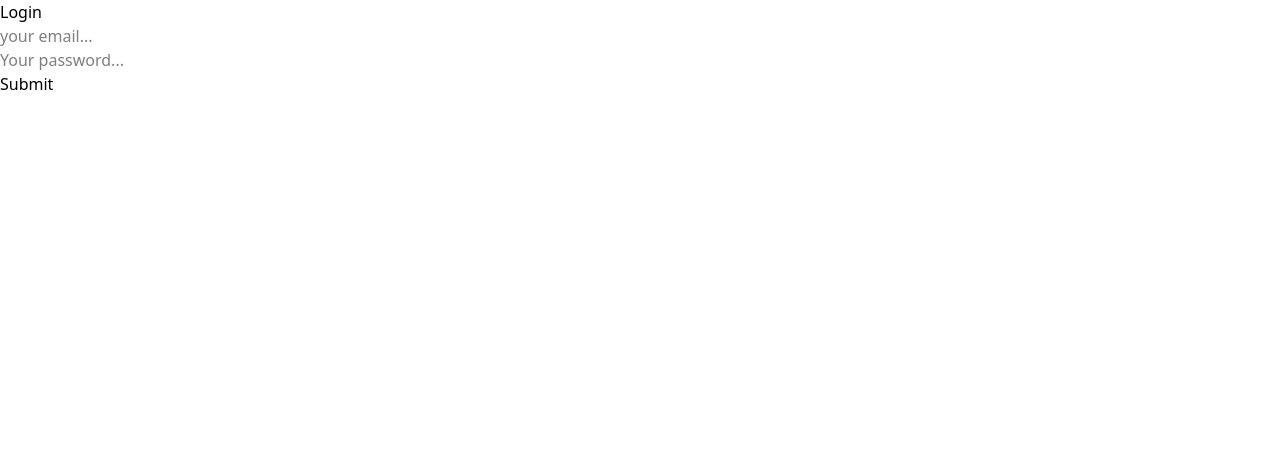
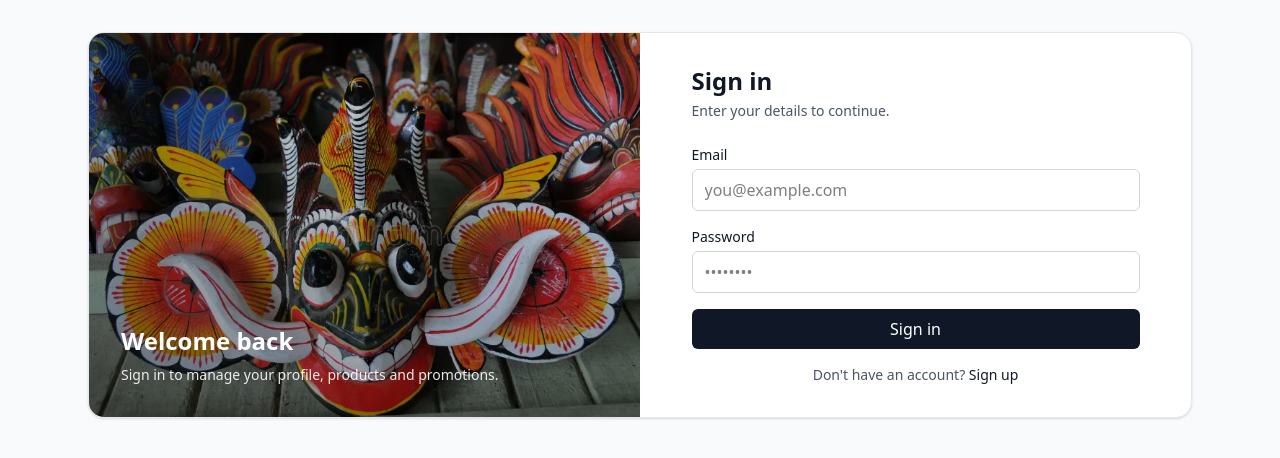
Before and after one commit to prasad-xma/HandWoven, a React (Vite) app in the folder HandWoven.Client/: page /login in a window 1280 px wide. Shown: the top 458 px of the page. Built offline with nearby package versions, Linux system fonts and the light colour scheme.

Commit message:
add tailwind css for the login and register pages

```diff
--- a/HandWoven.Client/src/pages/Home.jsx
+++ b/HandWoven.Client/src/pages/Home.jsx
@@ -1,9 +1,163 @@
-import React from 'react'
+import React, { useState, useEffect, useMemo } from 'react';
+import { getAllProducts } from '../api/productApi';
+import ProductCard from './components/ProductCard';
 
 const Home = () => {
+  const [products, setProducts] = useState([]);
+  const [searchTerm, setSearchTerm] = useState('');
+  const [loading, setLoading] = useState(true);
+
+  const apiBaseUrl = useMemo(() => {
+    const base = import.meta.env?.VITE_API_BASE_URL;
+    return base ? base.replace(/\/$/, "") : "http://localhost:5057";
+  }, []);
+
+  useEffect(() => {
+    fetchProducts();
+  }, []);
+
+  const fetchProducts = async () => {
+    try {
+      setLoading(true);
+      const data = await getAllProducts();
+      setProducts(data || []);
+    } catch (error) {
+      console.error('Failed to fetch products:', error);
+    } finally {
+      setLoading(false);
+    }
+  };
+
+  const filteredProducts = useMemo(() => {
+    if (!searchTerm) return products;
+
+    return products.filter(product =>
+      product.productName?.toLowerCase().includes(searchTerm.toLowerCase()) ||
+      product.description?.toLowerCase().includes(searchTerm.toLowerCase())
+    );
+  }, [products, searchTerm]);
+
   return (
-    <div className='text-amber-800 p-4 bg-amber-500'>Home</div>
-  )
-}
+    <div className="min-h-screen bg-gray-50">
+      {/* Navigation Bar */}
+      <div className="sticky top-0 z-40 bg-white border-b border-gray-200 shadow-sm">
+        <div className="max-w-6xl mx-auto px-4 sm:px-6 py-4">
+          <div className="flex items-center justify-between gap-4">
+            {/* Search Bar */}
+            <div className="flex-1 max-w-2xl">
+              <div className="relative">
+                <input
+                  type="text"
+                  placeholder="Search products..."
+                  value={searchTerm}
+                  onChange={(e) => setSearchTerm(e.target.value)}
+                  className="w-full pl-10 pr-4 py-2 border border-gray-300 rounded-lg focus:outline-none focus:ring-2 focus:ring-blue-500 focus:border-transparent"
+                />
+                <svg
+                  className="absolute left-3 top-2.5 w-5 h-5 text-gray-400"
+                  fill="none"
+                  stroke="currentColor"
+                  viewBox="0 0 24 24"
+                >
+                  <path
+                    strokeLinecap="round"
+                    strokeLinejoin="round"
+                    strokeWidth={2}
+                    d="M21 21l-6-6m2-5a7 7 0 11-14 0 7 7 0 0114 0z"
+                  />
+                </svg>
+              </div>
+            </div>
+
+            {/* Action Icons */}
+            <div className="flex items-center gap-3">
+              {/* Order Icon */}
+              <button
+                className="p-2 rounded-lg hover:bg-gray-100 transition-colors"
+                title="Orders"
+              >
+                <svg
+                  className="w-6 h-6 text-gray-600"
+                  fill="none"
+                  stroke="currentColor"
+                  viewBox="0 0 24 24"
+                >
+                  <path
+                    strokeLinecap="round"
+                    strokeLinejoin="round"
+                    strokeWidth={2}
+                    d="M9 5H7a2 2 0 00-2 2v12a2 2 0 002 2h10a2 2 0 002-2V7a2 2 0 00-2-2h-2M9 5a2 2 0 002 2h2a2 2 0 002-2M9 5a2 2 0 012-2h2a2 2 0 012 2m-3 7h3m-3 4h3m-6-4h.01M9 16h.01"
+                  />
+                </svg>
+              </button>
+
+              {/* Shopping Cart Icon */}
+              <button
+                className="p-2 rounded-lg hover:bg-gray-100 transition-colors relative"
+                title="Shopping Cart"
+              >
+                <svg
+                  className="w-6 h-6 text-gray-600"
+                  fill="none"
+                  stroke="currentColor"
+                  viewBox="0 0 24 24"
+                >
+                  <path
+                    strokeLinecap="round"
+                    strokeLinejoin="round"
+                    strokeWidth={2}
+                    d="M3 3h2l.4 2M7 13h10l4-8H5.4M7 13L5.4 5M7 13l-2.293 2.293c-.63.63-.184 1.707.707 1.707H17m0 0a2 2 0 100 4 2 2 0 000-4zm-8 2a2 2 0 11-4 0 2 2 0 014 0z"
+                  />
+                </svg>
+                {/* Cart Badge (optional) */}
+                <span className="absolute -top-1 -right-1 bg-red-500 text-white text-xs rounded-full w-5 h-5 flex items-center justify-center">
+                  0
+                </span>
+              </button>
+            </div>
+          </div>
+        </div>
+      </div>
+
+      {/* Main Content */}
+      <div className="max-w-6xl mx-auto p-4 sm:p-6">
+        {/* Welcome Section */}
+        <div className="bg-gradient-to-r from-blue-600 to-purple-600 rounded-xl p-6 mb-8 text-white">
+          <h1 className="text-3xl font-bold mb-2">Welcome to HandWoven</h1>
+          <p className="text-blue-100">Discover unique handmade products with exclusive deals and promotions!</p>
+        </div>
+
+        {/* Products Section */}
+        <div className="mb-6">
+          <h2 className="text-2xl font-semibold text-gray-900 mb-4">
+            All Products {filteredProducts.length > 0 && `(${filteredProducts.length})`}
+          </h2>
+
+          {loading ? (
+            <div className="flex justify-center items-center py-12">
+              <div className="animate-spin rounded-full h-12 w-12 border-b-2 border-blue-600"></div>
+            </div>
+          ) : filteredProducts.length === 0 ? (
+            <div className="text-center py-12">
+              <div className="text-gray-500 text-lg">
+                {searchTerm ? 'No products found matching your search.' : 'No products available.'}
+              </div>
+            </div>
+          ) : (
+            <div className="grid grid-cols-1 sm:grid-cols-2 lg:grid-cols-3 xl:grid-cols-4 gap-6">
+              {filteredProducts.map((product) => (
+                <ProductCard
+                  key={product.productId}
+                  product={product}
+                  apiBaseUrl={apiBaseUrl}
+                />
+              ))}
+            </div>
+          )}
+        </div>
+      </div>
+    </div>
+  );
+};
 
 export default Home;
--- a/HandWoven.Client/src/pages/Login.jsx
+++ b/HandWoven.Client/src/pages/Login.jsx
@@ -1,8 +1,9 @@
-import React, { useContext, useState } from 'react';
-import {login} from "../auth/AuthService";
-// import { AuthProvider } from '../context/AuthProvider';
-import { AuthContext } from '../context/AuthContext';
-import { useNavigate } from 'react-router-dom';
+import React, { useContext, useState } from "react";
+import { useNavigate, Link } from "react-router-dom";
+import { toast } from "react-toastify";
+import { login } from "../auth/AuthService";
+import { AuthContext } from "../context/AuthContext";
+import authImage from "../assets/img/auth/colorful-masks-ceylon-traditional.png";
 
 function Login() {
   const { loginUser } = useContext(AuthContext);
@@ -10,33 +11,98 @@ function Login() {
 
   const [email, setEmail] = useState("");
   const [password, setPassword] = useState("");
+  const [isSubmitting, setIsSubmitting] = useState(false);
 
   const handleSubmit = async (e) => {
     e.preventDefault();
 
-    try {
-      const res = await login({email, password});
-      loginUser(res.token);
-      // console.log(res.token);
-      navigate("/dashboard");
-
-    } catch (err) {
-      alert("Login Failed");
-      console.log(err);
+    if (!email || !password) {
+      toast.error("Please enter email and password");
+      return;
     }
 
+    setIsSubmitting(true);
+
+    try {
+      const res = await login({ email, password });
+      loginUser(res.token);
+      navigate("/dashboard");
+    } catch (err) {
+      toast.error(err?.response?.data?.message || err?.message || "Login failed");
+    } finally {
+      setIsSubmitting(false);
+    }
   };
 
   return (
-    <form onSubmit={handleSubmit}>
-      <h2>Login</h2>
-      {/* Email */}
-      <input type="email" placeholder='your email...' onChange={e => setEmail(e.target.value)} />
-      {/* password */}
-      <br />
-      <input type="password" placeholder='Your password...' onChange={e => setPassword(e.target.value)} />
-      <br /><button type="submit">Submit</button>
-    </form>
+    <div className="min-h-[calc(100vh-3.5rem)] bg-gray-50">
+      <div className="max-w-6xl mx-auto px-4 sm:px-6 py-8">
+        <div className="grid grid-cols-1 lg:grid-cols-2 bg-white border border-gray-200 rounded-2xl overflow-hidden shadow-sm">
+          <div className="hidden lg:block relative">
+            <img
+              src={authImage}
+              alt="Traditional Sri Lankan masks"
+              className="w-full h-full object-cover"
+            />
+            <div className="absolute inset-0 bg-gradient-to-tr from-black/50 to-transparent" />
+            <div className="absolute bottom-0 left-0 right-0 p-8">
+              <div className="text-white text-2xl font-semibold">Welcome back</div>
+              <div className="text-white/90 mt-2 text-sm">Sign in to manage your profile, products and promotions.</div>
+            </div>
+          </div>
+
+          <div className="p-6 sm:p-8">
+            <div className="max-w-md mx-auto">
+              <div className="text-2xl font-semibold text-gray-900">Sign in</div>
+              <div className="text-sm text-gray-600 mt-1">Enter your details to continue.</div>
+
+              <form onSubmit={handleSubmit} className="mt-6 space-y-4">
+                <div>
+                  <label className="block text-sm font-medium text-gray-900">Email</label>
+                  <input
+                    type="email"
+                    value={email}
+                    onChange={(e) => setEmail(e.target.value)}
+                    placeholder="you@example.com"
+                    className="mt-1 w-full rounded-md border border-gray-300 px-3 py-2 focus:outline-none focus:ring-2 focus:ring-gray-900/15"
+                    autoComplete="email"
+                    required
+                  />
+                </div>
+
+                <div>
+                  <label className="block text-sm font-medium text-gray-900">Password</label>
+                  <input
+                    type="password"
+                    value={password}
+                    onChange={(e) => setPassword(e.target.value)}
+                    placeholder="••••••••"
+                    className="mt-1 w-full rounded-md border border-gray-300 px-3 py-2 focus:outline-none focus:ring-2 focus:ring-gray-900/15"
+                    autoComplete="current-password"
+                    required
+                  />
+                </div>
+
+                <button
+                  type="submit"
+                  disabled={isSubmitting}
+                  className="w-full inline-flex items-center justify-center rounded-md bg-gray-900 text-white px-4 py-2 hover:bg-black disabled:opacity-50"
+                >
+                  {isSubmitting ? "Signing in..." : "Sign in"}
+                </button>
+
+                <div className="text-sm text-gray-600 text-center">
+                  Don&apos;t have an account?{" "}
+                  <Link className="text-gray-900 font-medium hover:underline" to="/register">
+                    Sign up
+                  </Link>
+                </div>
+              </form>
+            </div>
+          </div>
+        </div>
+      </div>
+    </div>
   );
 };
 
```
